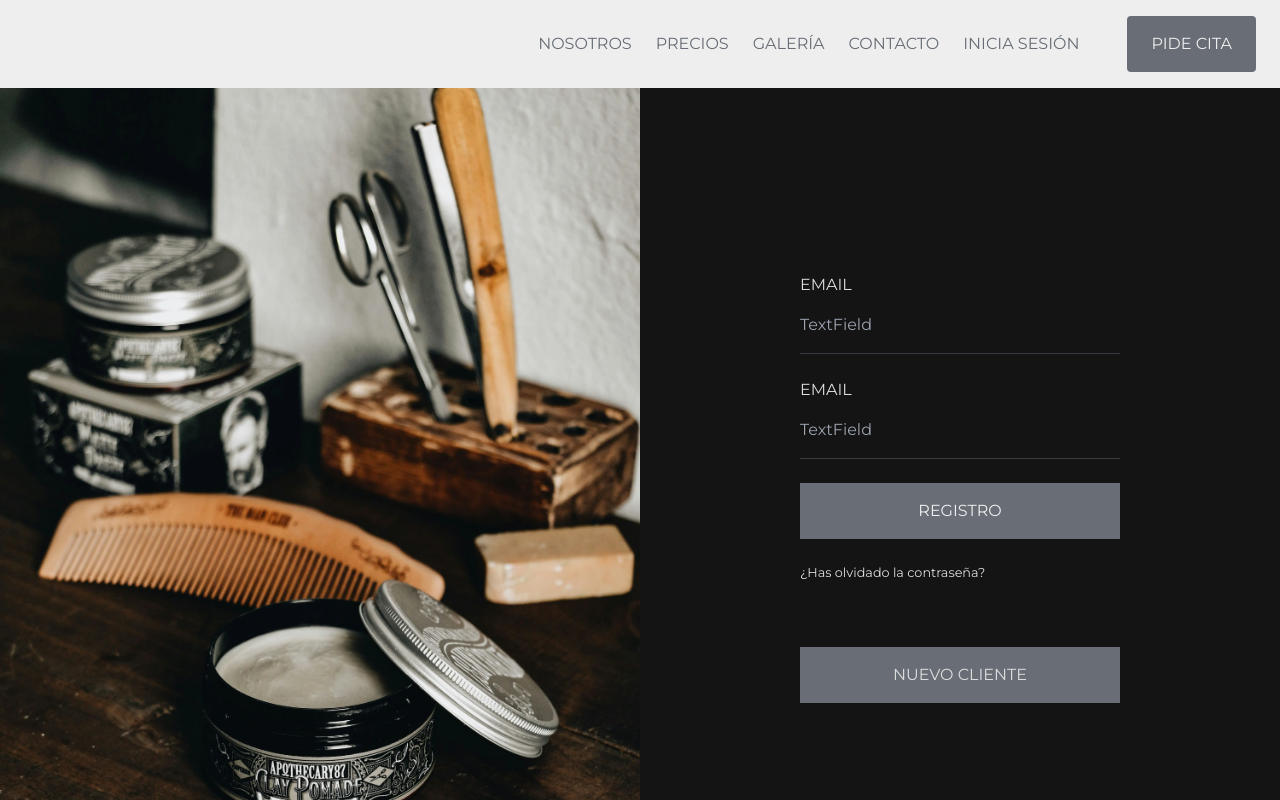
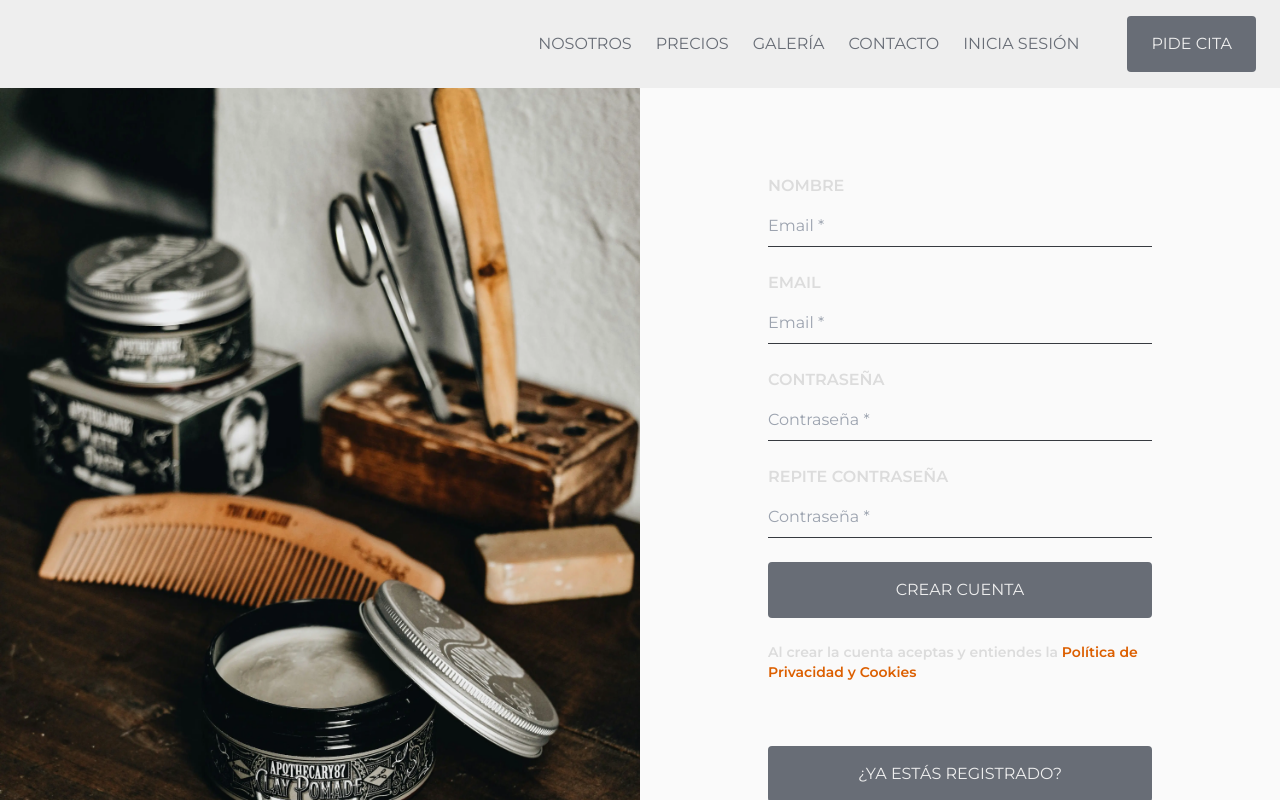
Before and after one commit to AdrianRgGit/barber-shop, a Next.js app: page /auth in a window 1280 px wide. Shown: the top 800 px of the page. Built offline with nearby package versions, Linux system fonts and the light colour scheme.

Commit message:
auth tirada

```diff
--- a/src/components/Auth/Auth.tsx
+++ b/src/components/Auth/Auth.tsx
@@ -1,13 +1,27 @@
-import React from "react";
+"use client";
+
+import React, { useState } from "react";
 import Login from "./Login/Login";
 import "./auth.css";
+import Register from "./Register/Register";
+import Button from "../Inputs/Button/Button";
 
 const Auth = () => {
+  const [showForm, setShowForm] = useState(false);
+
+  const toggleFormView = () => {
+    setShowForm(!showForm);
+  };
+
   return (
     <>
       <section className="auth-image hidden w-[50%] lg:block"></section>
-      <section className="flex flex-1 flex-col items-center justify-center">
-        <Login />
+      <section className="flex flex-1 flex-col items-center justify-center bg-neutral-50">
+        {showForm ? (
+          <Login toggleFormView={toggleFormView} />
+        ) : (
+          <Register toggleFormView={toggleFormView} />
+        )}
       </section>
     </>
   );
--- a/src/components/Auth/Login/Login.tsx
+++ b/src/components/Auth/Login/Login.tsx
@@ -1,21 +1,30 @@
-import Submit from "@/components/Inputs/Submit/Submit";
+import Button from "@/components/Inputs/Button/Button";
 import TextField from "@/components/Inputs/TextField/TextField";
+import { AuthProps } from "@/types/authTypes";
 import React from "react";
 
-const Login = () => {
+const Login = ({ toggleFormView }: AuthProps) => {
   return (
-    <>
-      <div className="min-w-[50%]">
-        <div className="mb-16 flex flex-col gap-y-6">
-          <TextField />
-          <TextField />
-          <Submit />
-          <small>¿Has olvidado la contraseña?</small>
-        </div>
+    <div className="w-[60%]">
+      <form action="submit" className="mb-16 flex flex-col gap-y-6">
+        <TextField label="EMAIL" placeholder="Email *" />
+        <TextField
+          label="CONTRASEÑA"
+          type="password"
+          placeholder="Contraseña *"
+        />
 
-        <button className="w-full bg-gray py-4">NUEVO CLIENTE</button>
-      </div>
-    </>
+        <Button text="INICIAR SESIÓN" type="submit" />
+        <a
+          href="#"
+          className="cursor-pointer text-sm font-semibold transition-colors duration-200 hover:text-orange"
+        >
+          ¿Has olvidado la contraseña?
+        </a>
+      </form>
+
+      <Button text="NUEVO USUARIO" onClick={toggleFormView} />
+    </div>
   );
 };
 
--- a/src/components/Auth/Register/Register.tsx
+++ b/src/components/Auth/Register/Register.tsx
@@ -1,9 +1,35 @@
-import React from 'react'
+import Button from "@/components/Inputs/Button/Button";
+import TextField from "@/components/Inputs/TextField/TextField";
+import { AuthProps } from "@/types/authTypes";
+import React from "react";
 
-const Register = () => {
+const Register = ({ toggleFormView }: AuthProps) => {
   return (
-    <div>Register</div>
-  )
-}
+    <div className="w-[60%]">
+      <form action="submit" className="mb-16 flex flex-col gap-y-6">
+        <TextField label="NOMBRE" placeholder="Email *" />
+        <TextField label="EMAIL" placeholder="Email *" />
+        <TextField
+          label="CONTRASEÑA"
+          type="password"
+          placeholder="Contraseña *"
+        />
+        <TextField
+          label="REPITE CONTRASEÑA"
+          type="password"
+          placeholder="Contraseña *"
+        />
 
-export default Register
+        <Button text="CREAR CUENTA" type="submit" />
+        <p className="text-sm font-semibold">
+          Al crear la cuenta aceptas y entiendes la {" "}
+          <a href="#" className="text-orange">Política de Privacidad y Cookies</a>
+        </p>
+      </form>
+
+      <Button text="¿YA ESTÁS REGISTRADO?" onClick={toggleFormView} />
+    </div>
+  );
+};
+
+export default Register;
--- a/src/components/Inputs/Button/Button.tsx
+++ b/src/components/Inputs/Button/Button.tsx
@@ -2,16 +2,19 @@ import { ButtonProps } from "@/types/inputTypes";
 import Link from "next/link";
 import React from "react";
 
-const Button = ({ href = "#", text = "PIDE CITA" }: ButtonProps) => {
+const Button = ({
+  text = "PIDE CITA",
+  onClick,
+  type = "button",
+}: ButtonProps) => {
   return (
-    <Link href={href}>
-      <button
-        type="button"
-        className="rounded bg-gray px-6 py-4 text-light-gray transition-colors duration-200 hover:bg-orange lg:flex"
-      >
-        {text}
-      </button>
-    </Link>
+    <button
+      onClick={onClick}
+      type={type}
+      className="w-full rounded bg-gray px-6 py-4 text-light-gray transition-colors duration-200 hover:bg-orange lg:flex"
+    >
+      <span className="w-full">{text}</span>
+    </button>
   );
 };
 
--- a/src/components/Inputs/Submit/Submit.tsx
+++ /dev/null
@@ -1,9 +0,0 @@
-import React from "react";
-
-const Submit = () => {
-  return (
-    <button className="w-full bg-gray py-4 text-light-gray">REGISTRO</button>
-  );
-};
-
-export default Submit;
--- a/src/components/Inputs/TextField/TextField.tsx
+++ b/src/components/Inputs/TextField/TextField.tsx
@@ -1,14 +1,22 @@
+import { TextFieldProps } from "@/types/inputTypes";
 import React from "react";
 
-const TextField = () => {
+const TextField = ({
+  label,
+  type = "text",
+  placeholder,
+  value,
+  required = false,
+}: TextFieldProps) => {
   return (
-    <label className="flex flex-col">
-      EMAIL
+    <label className="flex flex-col font-semibold">
+      {label}
       <input
-        type="text"
-        placeholder="TextField"
-        // value={"TextField"}
-        className="border-b border-b-dark-gray bg-transparent py-4 outline-none"
+        required={required}
+        type={type}
+        placeholder={placeholder}
+        // value={value}
+        className="border-b border-b-dark-gray bg-transparent pb-2 pt-4 font-normal outline-none"
       />
     </label>
   );
--- /dev/null
+++ b/src/types/authTypes.ts
@@ -0,0 +1,3 @@
+export interface AuthProps {
+  toggleFormView: () => void;
+}
```
Also changed, not shown: src/types/inputTypes.ts (+10 -1 lines).
